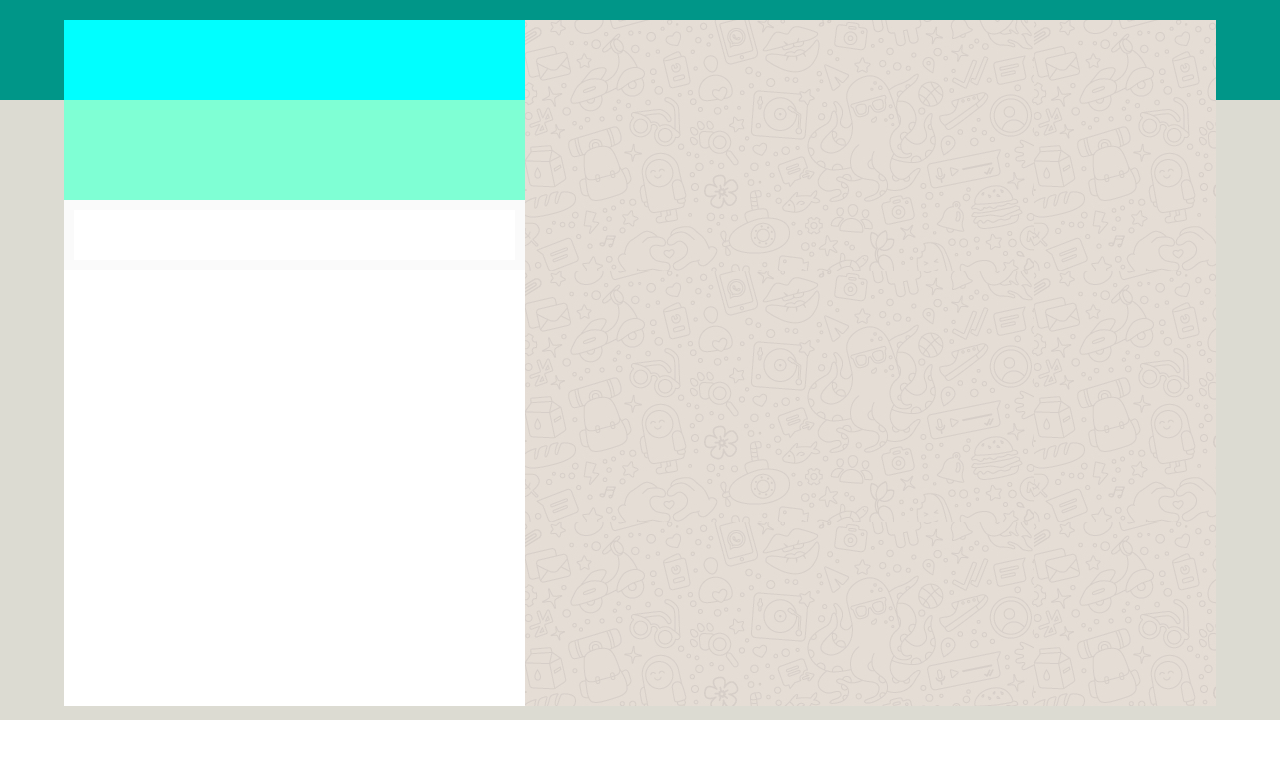
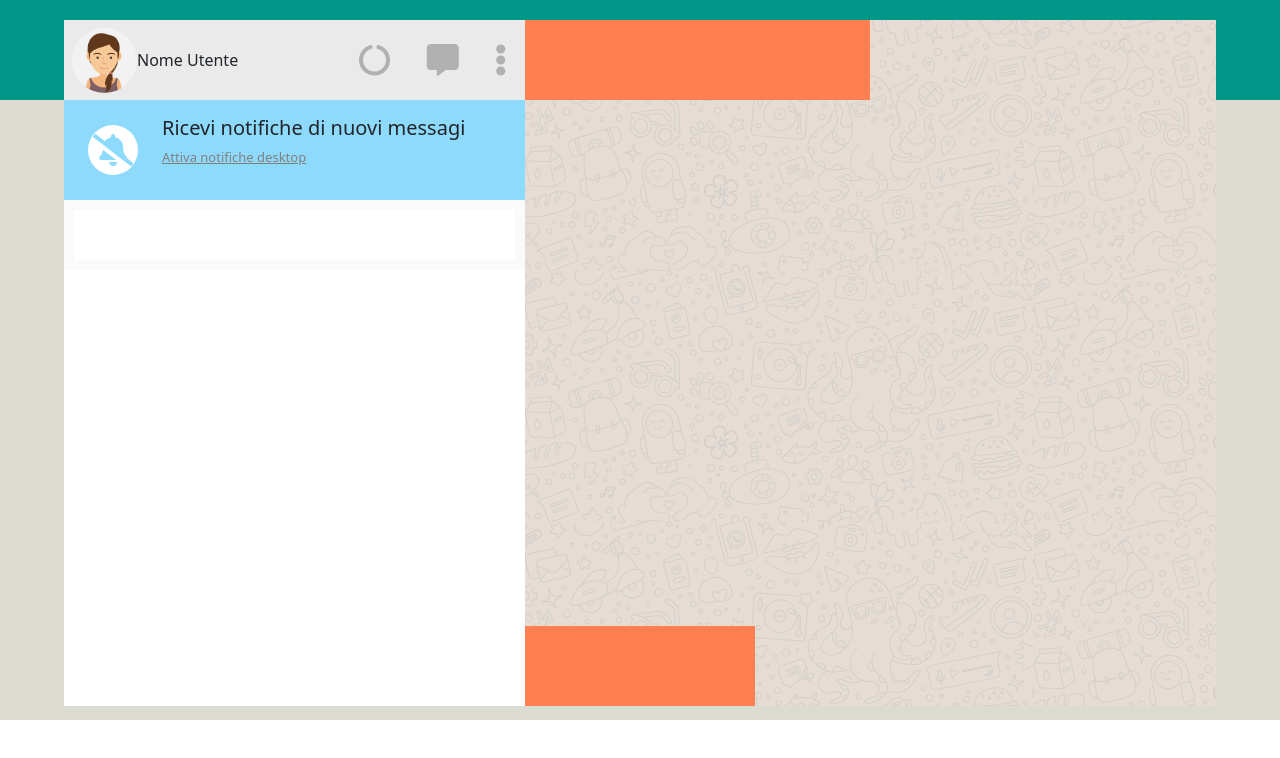
Before and after one commit to chry902/vue-boolzapp, a plain HTML site: page mailstone1/index.html in a window 1280 px wide. Drawn offline with nearby package versions, Linux system fonts and the light colour scheme.

Commit message:
terminato parte del user e della notifica

```diff
--- a/mailstone1/assets/style.css
+++ b/mailstone1/assets/style.css
@@ -3,6 +3,33 @@
     margin: 0;
     padding: 0;
 }
+/**   utility                     **/
+
+
+.user_image{
+    width: 65px;
+    border-radius: 50px;
+    margin-left: 8px;
+    background-position: center;
+
+}
+
+
+.font_s{
+    font-size: 13px;
+}
+
+
+
+
+
+
+
+
+
+
+
+
 
 /********************
 struttura esterna
@@ -21,12 +48,12 @@ struttura esterna
 .contain_1{
     width: 100%;
     height: 100%;
-    background-color: coral;
+    background-color: rgba(220, 219, 210, 1);
 }
 .contain_middle{
     background-color: rgba(220, 219, 210, 1);
     width: 90%;
-    height: 100%;
+    height: 98%;
 }
 
 .contain_left, .contain_right{
@@ -44,7 +71,7 @@ struttura esterna
 struttura interna
 *********************/
 
-.colon_left, .colon_right{
+.contain{
     height: 98%;
 }
 
@@ -55,32 +82,75 @@ struttura interna
 }
 .colon_right{
     width: 60%;
-
+    height: 100%;
     background-image: url("../img/mine.jpg");
 }
 
 /********************
-lato utenti
+    lato utenti
 *********************/
 
-/***** mini nav*******/
-.user{
+
+/*****              mini nav        ***********/
+.mini_nav_user{
     height: 80px;
-    background-color: aqua;
-    width: 100%;
+    background-color: rgba(234, 234, 234, 1);
 }
+.mini_nav_user_icons{
+    width: 40%;
+    color:rgba(177, 177, 177, 1);
+}
+/**************************************/
 .notifica{
     width: 100%;
     height: 100px;
-    background-color: aquamarine;
+    background-color: rgba(142, 218, 252, 1);
 }
+.notifica .allert{
+
+    background-color: white;
+    width: 50px;
+    height: 50px;
+    border-radius: 50px;
+}
+.notifica i{
+    color: rgba(142, 218, 252, 1);
+    padding: 1rem;
+}
+.text_notifica a{
+    color: gray;
+}
+
+/***************************************/
 .search_chatt{
     border: 10px solid rgba(250, 250, 250, 1);
     width: 100%;
     height: 70px;
 }
-/***** utenti *******/
+/******************************************/
+
+
+/*****              utenti              *******/
 .gruppo_utenti{
     width: 100%;
     height: calc(100% /4);
 }
+
+
+
+/********************
+    lato chatt
+*********************/
+
+.nav_chatt, .input_chatt{
+    width: 100%;
+    height: 80px;
+    background-color: coral;
+
+}
+.nav_chatt{
+    width: calc(100% /2);
+}
+.input_chatt{
+width: calc(100% /3);
+}
--- a/mailstone1/index.html
+++ b/mailstone1/index.html
@@ -30,15 +30,31 @@
 
                 <div class="mini_nav">
 
-                    <div class="user d-flex">
-                        <div class=""></div>
-                        <div class=""></div>
-                        <div class=""></div>
+                    <div class="mini_nav_user d-flex justify-content-between">
+
+                        <div class="d-flex align-items-center">
+                            <img class="user_image"src="./img/avatar_io.jpg" alt="">
+                            <span>Nome Utente</span>
+                        </div>
+
+                        <div class="mini_nav_user_icons d-flex justify-content-around align-items-center">
+                            <i class="fas fa-circle-notch fa-2x"></i>
+                            <i class="fas fa-comment-alt fa-2x"></i>
+                            <i class="fas fa-ellipsis-v fa-2x"></i>
+                        </div>
+
                     </div>
 
-                    <div class="notifica d-flex">
-                        <div class=""></div>
-                        <div class=""></div>
+                    <div class="notifica d-flex align-items-center ">
+
+                        <div class="notifica_icons px-4 ">
+                            <div class="allert d-flex align-items-center justify-content-center"><i class="fas fa-bell-slash fa-2x"></i></div>
+                        </div>
+
+                        <div class="text_notifica">
+                            <h4 class="fs-5">Ricevi notifiche di nuovi messagi</h4>
+                            <p class="font_s"><a href="">Attiva notifiche desktop</a></p>
+                        </div>
                     </div>
 
                      <input class="search_chatt" type="search" name="" id="">
@@ -47,11 +63,29 @@
          <!-------------------------utenti-->
                 <div class="gruppo_utenti">
                     <div class="utenti"></div>
+                    <div class="utenti"></div>
+                    <div class="utenti"></div>
+                    <div class="utenti"></div>
                 </div>
 
             </div>
         <!-------------------------lato chatt-->
-            <div class="colon_right flex-column"></div>
+            <div class="colon_right d-flex justify-content-between flex-column ">
+
+                <div class="nav_chatt">
+
+                    <div class="nav_chatt_left"></div>
+
+                    <div class="nav_chatt_right"></div>
+
+                </div>
+
+                <div class="input_chatt">
+                    <div class="input_chatt_left"></div>
+                    <div class="input_chatt_middle"></div>
+                    <div class="input_chatt_right"></div>
+                </div>
+            </div>
 
         </div>
 
```
